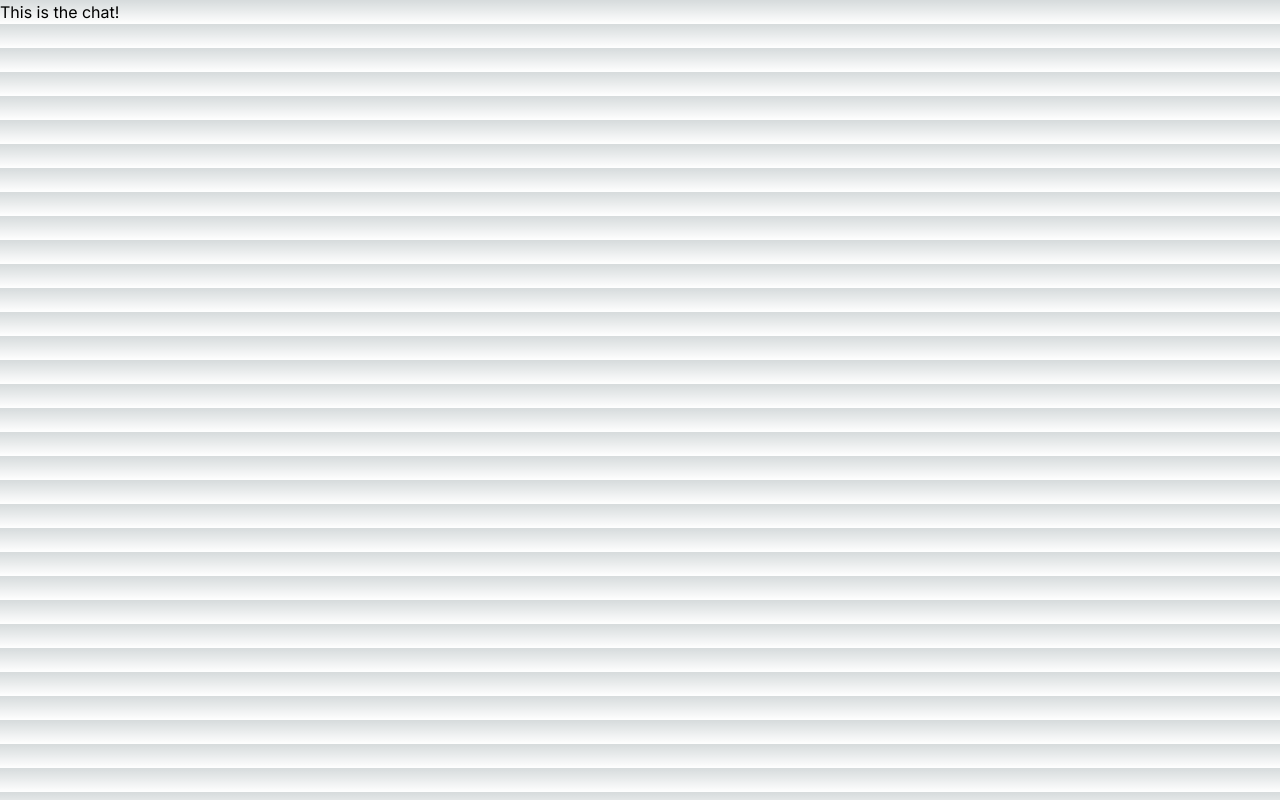
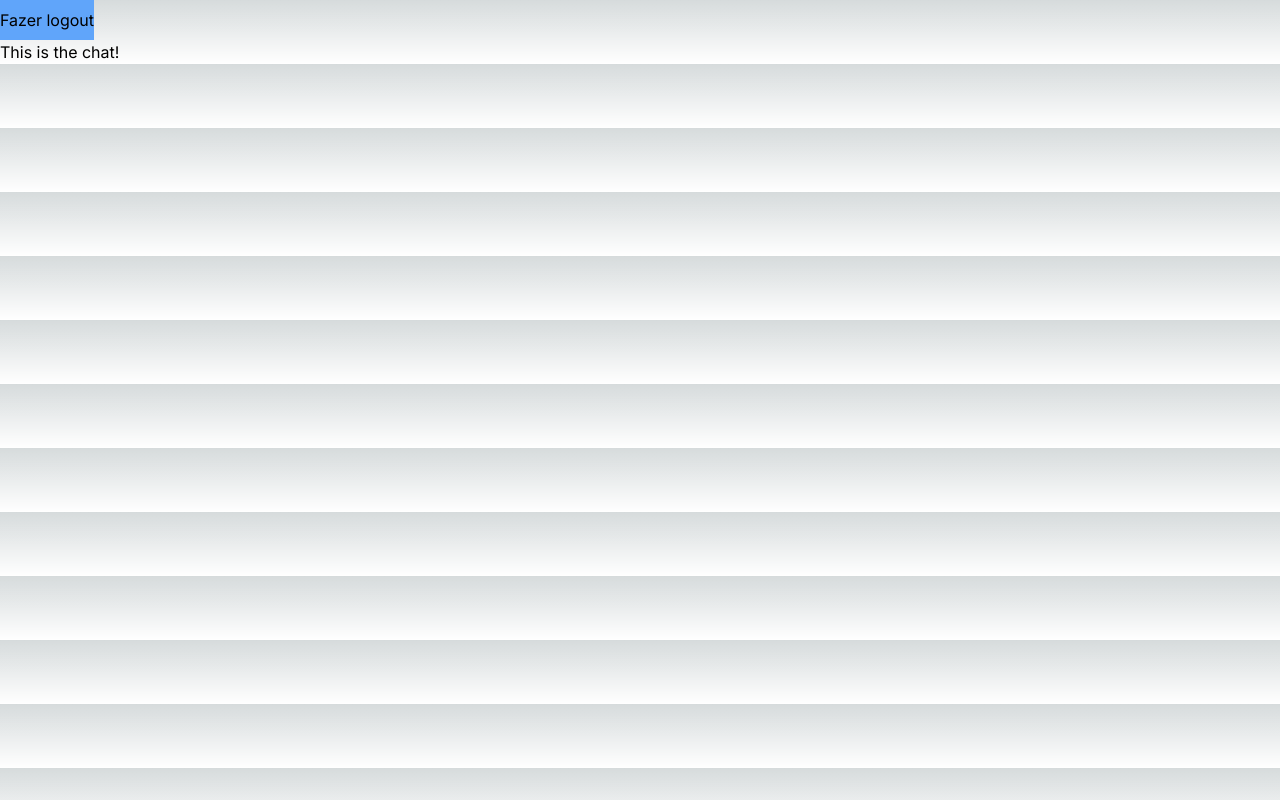
Before and after one commit to iCarlosAugusto/nextChat, a Next.js app: page /chat in a window 1280 px wide. Built offline with nearby package versions, Linux system fonts and the light colour scheme.

Commit message:
feat: :sparkles: chat apge

```diff
--- a/src/app/chat/page.tsx
+++ b/src/app/chat/page.tsx
@@ -1,5 +1,19 @@
+"use client";
+
+import { ButtonComponent } from "@/components/Button";
+import { auth } from "@/firebase";
+import { useRouter } from "next/navigation";
+
 export default function ChatPage() {
+  const router = useRouter();
+
+  const signOut = async () => {
+    await auth.signOut();
+    router.push("/login");
+  };
+
   return <>
+    <ButtonComponent label="Fazer logout" onClick={signOut}/>
     <h1>This is the chat!</h1>
   </>
 }
```
